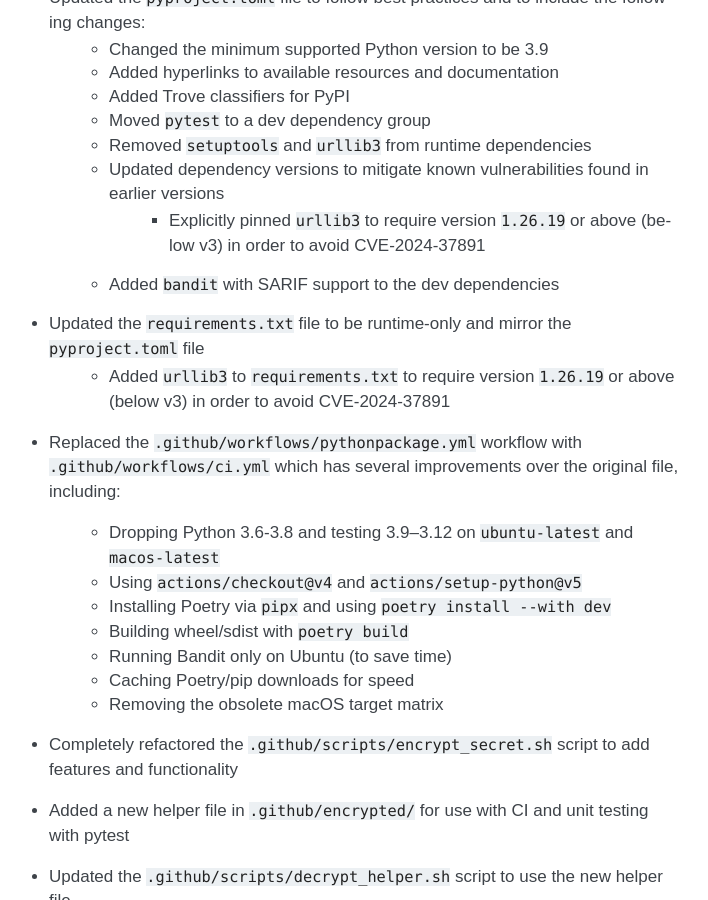
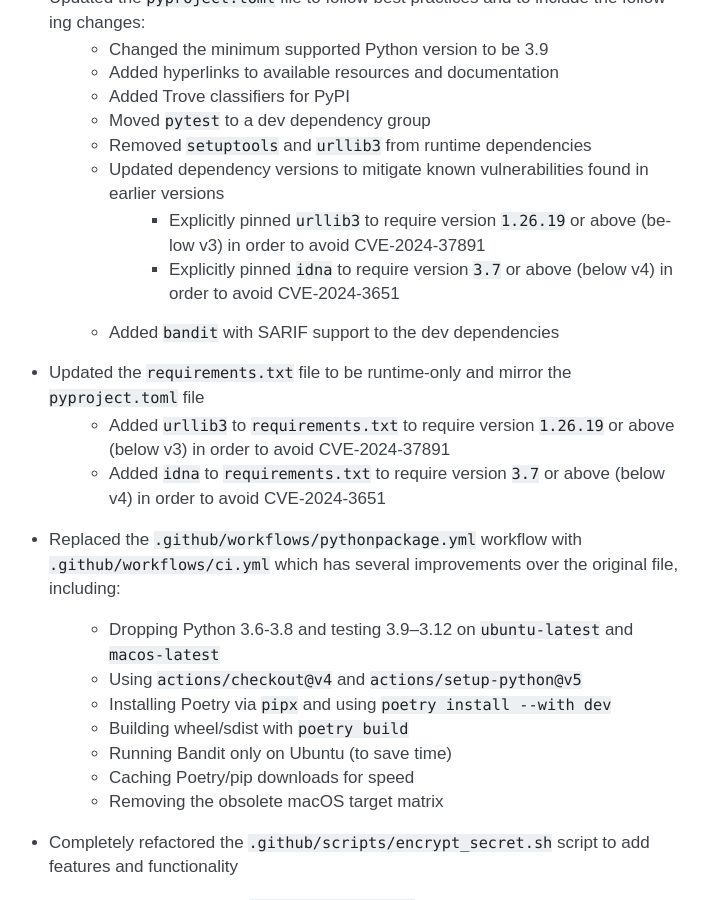
Before and after one commit to jeffshurtliff/salespyforce, a Sphinx documentation site: the page built from docs/changelog.rst, in a window 1280 px wide and 900 px high, scrolled down 4332 px. Shown: the whole window, without its empty margins (401-1109 px from the left). Built offline with Sphinx 7.4.7, drawn with Linux system fonts in a browser that asks for light colours.

Commit message:
Updated idna library version to mitigate some known vulnerabilities

```diff
--- a/docs/changelog.rst
+++ b/docs/changelog.rst
@@ -151,10 +151,14 @@ General
     * Updated dependency versions to mitigate known vulnerabilities found in earlier versions
         * Explicitly pinned ``urllib3`` to require version ``1.26.19`` or above (below v3) in order
           to avoid CVE-2024-37891
+        * Explicitly pinned ``idna`` to require version ``3.7`` or above (below v4) in order
+          to avoid CVE-2024-3651
     * Added ``bandit`` with SARIF support to the dev dependencies
 * Updated the ``requirements.txt`` file to be runtime-only and mirror the ``pyproject.toml`` file
     * Added ``urllib3`` to ``requirements.txt`` to require version ``1.26.19`` or above (below v3) in order
       to avoid CVE-2024-37891
+    * Added ``idna`` to ``requirements.txt`` to require version ``3.7`` or above (below v4) in order
+      to avoid CVE-2024-3651
 * Replaced the ``.github/workflows/pythonpackage.yml`` workflow with ``.github/workflows/ci.yml``
   which has several improvements over the original file, including:
     * Dropping Python 3.6-3.8 and testing 3.9–3.12 on ``ubuntu-latest`` and ``macos-latest``
--- a/pyproject.toml
+++ b/pyproject.toml
@@ -32,6 +32,7 @@ dependencies = [
     "PyYAML>=6.0.3,<7",
     "requests>=2.32.5",
     "urllib3>=1.26.19,<3",  # Explicit pin to avoid CVE-2024-37891
+    "idna>=3.7,<4",         # Explicit pin to avoid CVE-2024-3651
 ]
 
 [project.urls]
--- a/requirements.txt
+++ b/requirements.txt
@@ -6,3 +6,6 @@ PyYAML>=6,<7
 
 # Minimum urllib3 version to avoid CVE-2024-37891
 urllib3>=1.26.19,<3
+
+# Minimum idna version to avoid CVE-2024-3651
+idna>=3.7,<4
```
Also changed, not shown: 1 other file.
